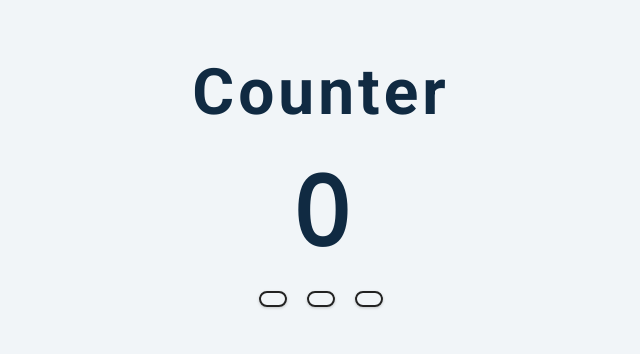
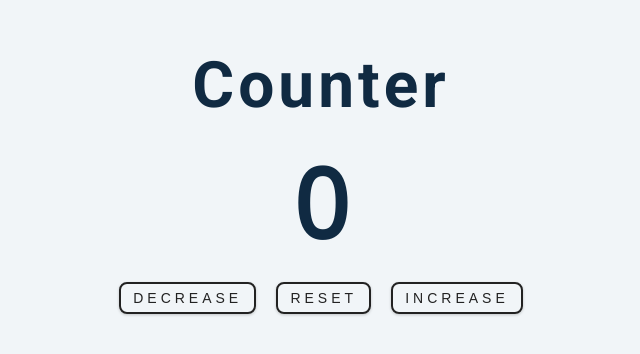
Before and after one commit to manedurphy/counter_project, a plain HTML site: page setup/index.html in a window 1280 px wide. Shown: the part 212-566 px from the top of the page, without its empty margins (319-959 px from the left). Drawn offline with nearby package versions, Linux system fonts and the light colour scheme.

```diff
--- a/setup/index.html
+++ b/setup/index.html
@@ -17,9 +17,9 @@
       </h1>
       <span id="value">0</span>
       <div class="button-container">
-        <button class="btn decrease"></button>
-        <button class="btn reset"></button>
-        <button class="btn increase"></button>
+        <button class="btn decrease">decrease</button>
+        <button class="btn reset">reset</button>
+        <button class="btn increase">increase</button>
       </div>
     </div>
   </main>
```
